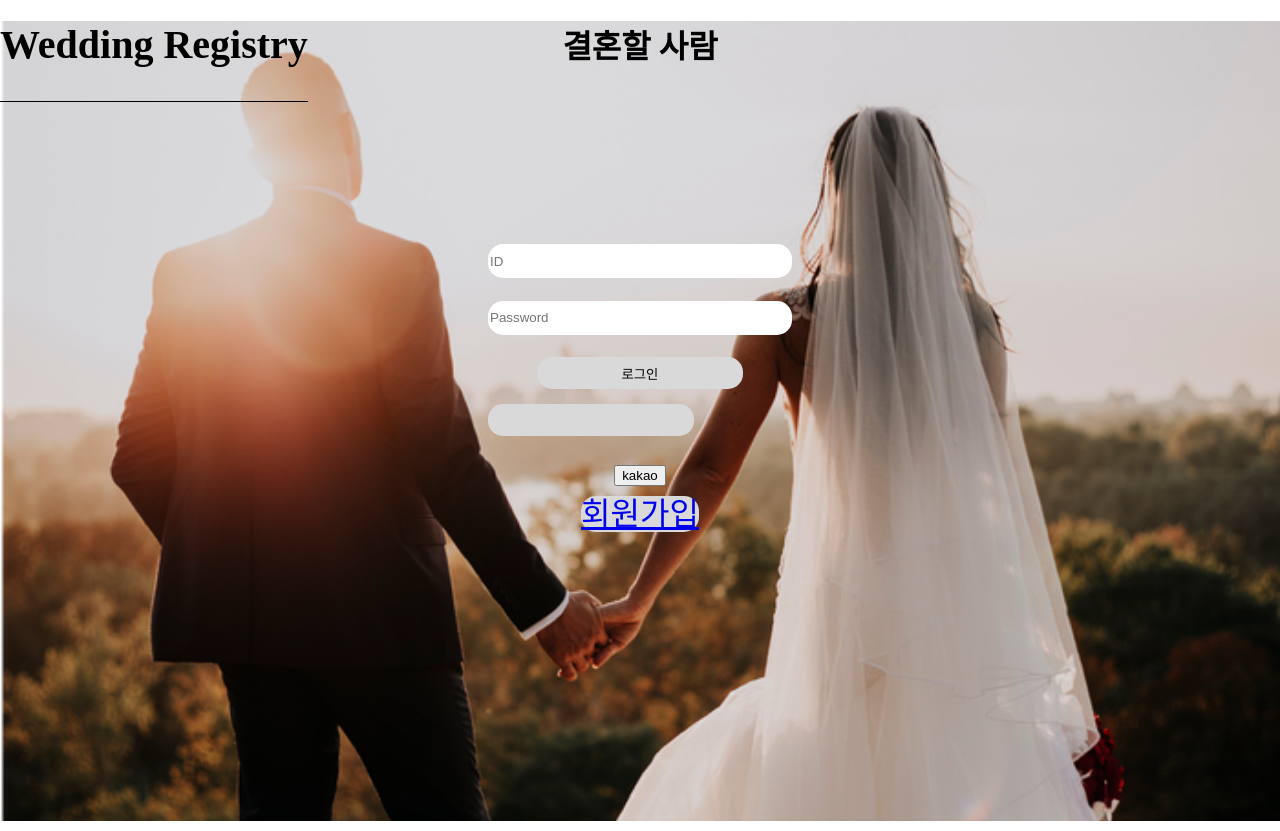
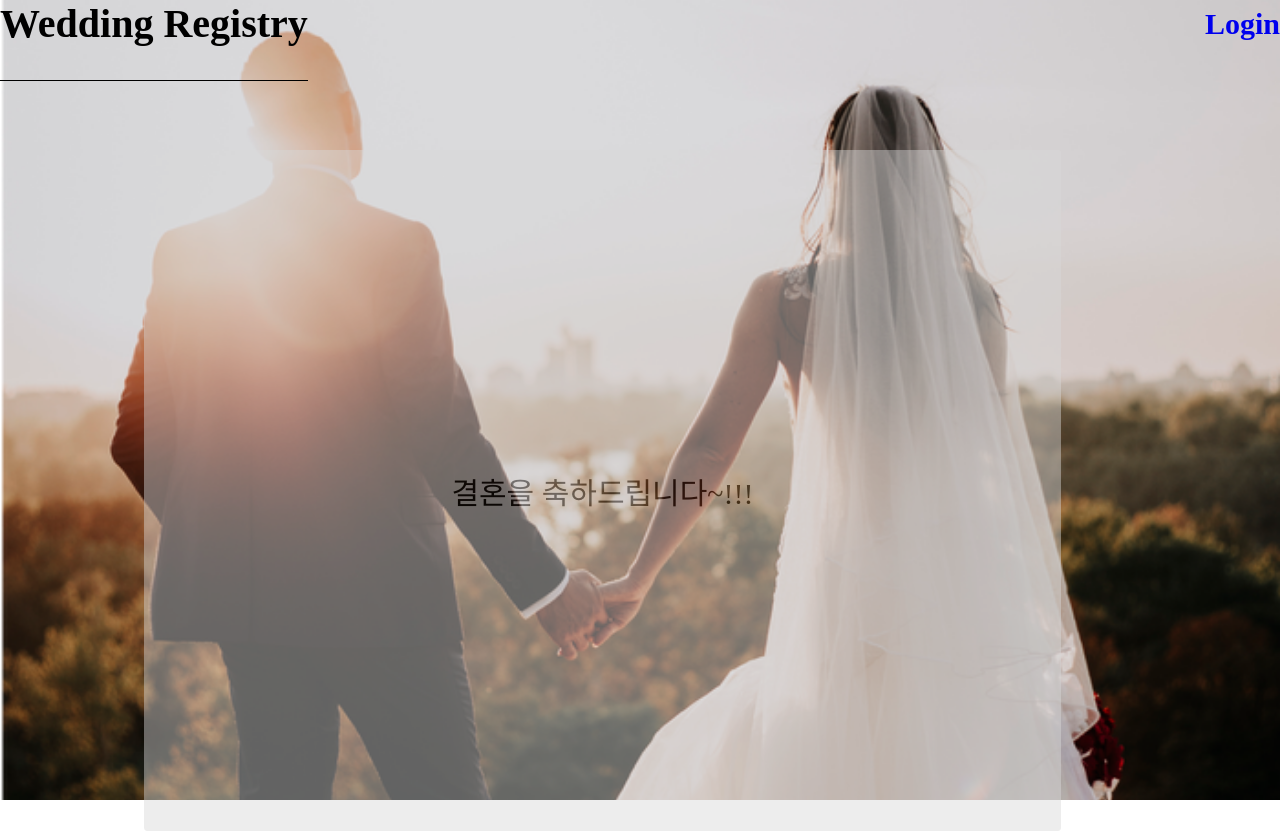
Before and after one commit to rondido/Wedding-Registry, a React (Create React App) app: page / in a window 1280 px wide. Built offline with nearby package versions, Linux system fonts and the light colour scheme.

Commit message:
feat: signup, Main Page 이미지만 구현 완료

```diff
--- a/src/App.js
+++ b/src/App.js
@@ -4,6 +4,7 @@ import Signup from "./Page/Signup";
 import Logo from "../src/comment/Logo";
 import "./Page/style/global.scss";
 import {BrowserRouter, Route, Routes} from "react-router-dom";
+import Main from "./Page/Main";
 
 
 function App() {
@@ -12,8 +13,9 @@ function App() {
         <BrowserRouter>
             <Logo />
             <Routes>
-                <Route path='/' element={<Login />}></Route>
+                <Route path='/' element={<Main />}></Route>
                 <Route path='/signup' element={<Signup />}></Route>
+                <Route path='/login' element={<Login />}></Route>
             </Routes>
         </BrowserRouter>
     </div>
--- /dev/null
+++ b/src/Page/Main.jsx
@@ -0,0 +1,18 @@
+import {Link} from "react-router-dom";
+import './style/Main.scss';
+
+export default function Main() {
+    return (
+        <>
+            <div className = "headerLogin">
+                <Link to="/login">Login</Link>
+            </div>
+            <div className="itemBox">
+                <div className="box"></div>
+                <div className="welcome">
+                    <p>결혼을 축하드립니다~!!!</p>
+                </div>
+            </div>
+        </>
+    )
+}
--- a/src/Page/Signup.jsx
+++ b/src/Page/Signup.jsx
@@ -1,15 +1,16 @@
 import React from "react";
+import SignupBox from "../comment/SignupBox";
+import './style/global.scss';
+import './style/SignupPage.scss';
 
 export default function signup() {
     return (
         <>
             <div className='Title'>
-                <h1> 결혼할 사람 </h1>
+                <h1> 회원가입 </h1>
             </div>
             <div className='container'>
-                <div className='inputBox'>
-
-                </div>
+                <SignupBox/>
             </div>
         </>
     )
--- /dev/null
+++ b/src/Page/style/Main.scss
@@ -0,0 +1,36 @@
+.headerLogin {
+  position: relative;
+  font-style: normal;
+  font-weight: 600;
+  font-size: 30px;
+  line-height: 48px;
+  float: right;
+}
+
+.itemBox {
+  display: flex;
+  flex-direction: column;
+  justify-content: center;
+}
+
+.box {
+  margin-bottom: 150px;
+}
+
+.welcome {
+  display: flex;
+  justify-content: center;
+  align-items: center;
+
+  margin: 0 auto;
+
+  width: 915px;
+  height: 679px;
+
+  border: 1px solid #D9D9D9;
+  border-radius: 3px;
+  background-color: #D9D9D9;
+  opacity: 45%;
+
+  font-size: 30px;
+}
--- /dev/null
+++ b/src/Page/style/SignupPage.scss
@@ -0,0 +1,42 @@
+$inputWidth:300px;
+$buttonWidth:206px;
+$height:32px;
+$interval:15px;
+
+.signupForm {
+  display: flex;
+  flex-direction: column;
+  justify-content: center;
+  align-items: center;
+
+  margin-top: 100px;
+}
+
+input {
+  width: $inputWidth;
+  height: $height;
+  border-radius: $interval;
+  border:none;
+  margin-bottom: $interval;
+
+  padding-left: 30px;
+}
+
+.signupButton {
+  font-size: 2rem;
+  width: 212px;
+  height: 50px;
+  border-radius: 1rem;
+  margin-top: 50px;
+}
+
+.loginItem {
+  display: flex;
+  justify-content: center;
+  align-items: center;
+}
+
+.loginLink {
+  font-size: 1rem;
+  color: white;
+}
--- a/src/Page/style/global.scss
+++ b/src/Page/style/global.scss
@@ -60,3 +60,7 @@ $interval:15px;
         margin-bottom: $interval;
     }
 }
+
+a {
+    text-decoration: none;
+}
--- /dev/null
+++ b/src/comment/SignupBox.jsx
@@ -0,0 +1,18 @@
+import {Link} from "react-router-dom";
+
+export default function SignupBox() {
+    return (
+        <>
+            <form class="signupForm">
+                <input type="text" placeholder="아이디" name="id" />
+                <input type="text" placeholder="이메일" name="email" />
+                <input type="password" placeholder="비밀번호" name="password" />
+                <button type="submit" className="signupButton">회원가입</button>
+                <div className="loginItem">
+                    <p>아마 계정이 있습니까?</p>
+                    <Link to="/login" className="loginLink">로그인하기</Link>
+                </div>
+            </form>
+        </>
+    )
+}
```
